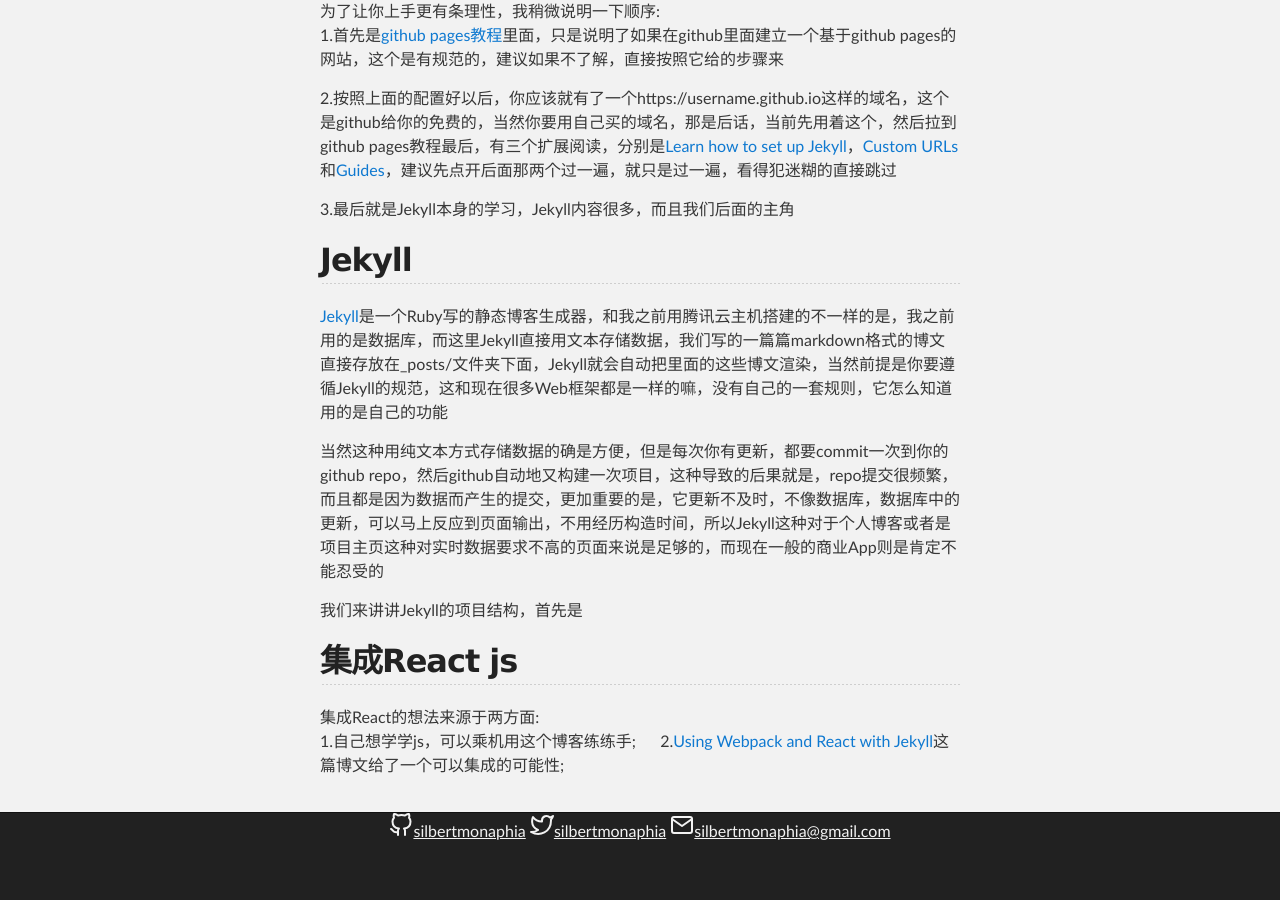
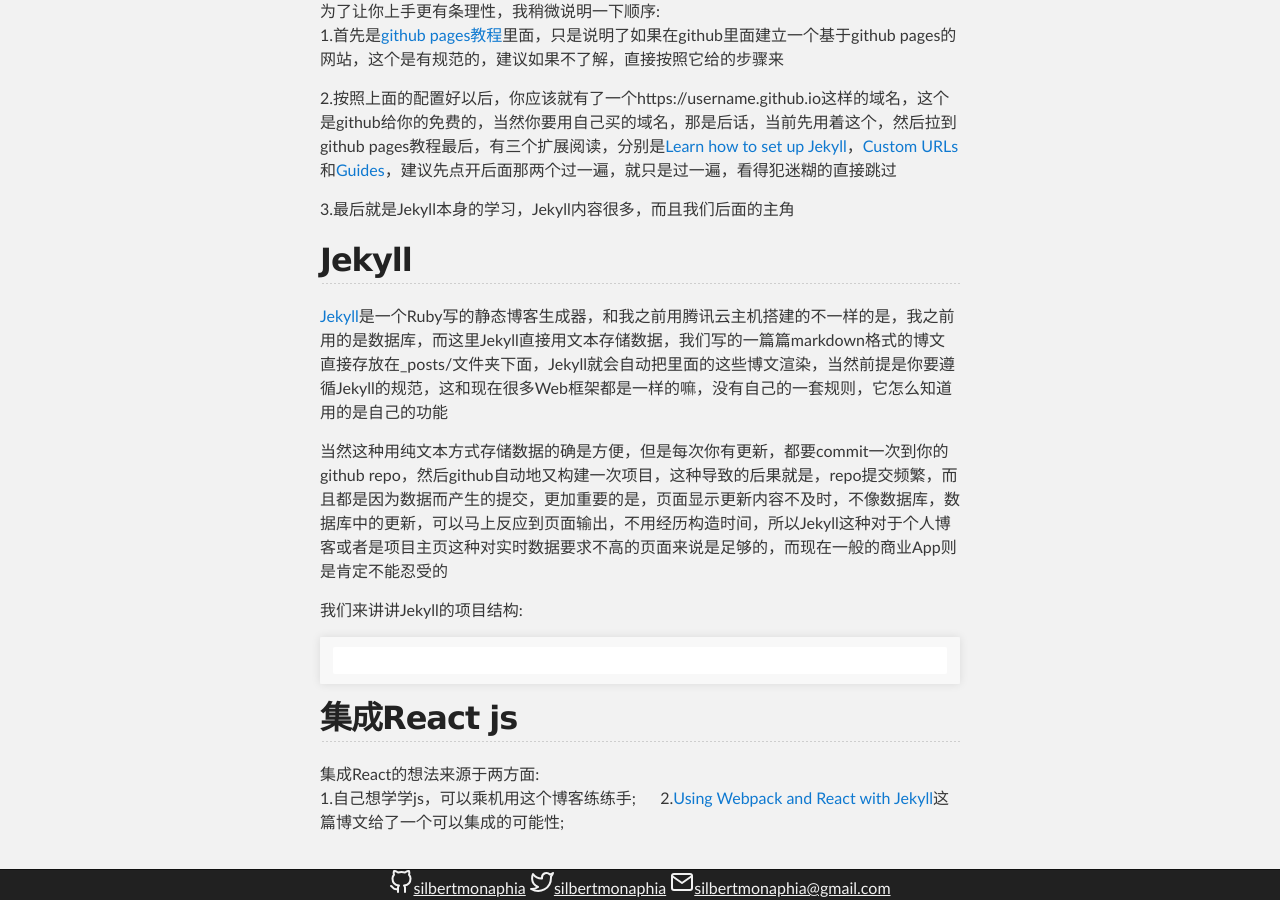
Before and after one commit to silbertmonaphia/silbertmonaphia.github.io, a Jekyll site: the page built from _posts/2018-01-02-关于这个博客.md, in a window 1280 px wide and 900 px high, scrolled down 1134 px. Built offline with Jekyll 4.4.1, drawn with Linux system fonts in a browser that asks for light colours; our own code applies the rules of GitHub Pages for plain Markdown files; the repository's description, which GitHub fills in, is left out; before the commit the page ends 1977 px from its top, so only the background shows below that.

Commit message:
Update 2018-01-02-关于这个博客.md

````diff
--- a/_posts/2018-01-02-关于这个博客.md
+++ b/_posts/2018-01-02-关于这个博客.md
@@ -35,9 +35,12 @@
 ## Jekyll
 [Jekyll](https://github.com/jekyll/jekyll)是一个Ruby写的静态博客生成器，和我之前用腾讯云主机搭建的不一样的是，我之前用的是数据库，而这里Jekyll直接用文本存储数据，我们写的一篇篇markdown格式的博文直接存放在_posts/文件夹下面，Jekyll就会自动把里面的这些博文渲染，当然前提是你要遵循Jekyll的规范，这和现在很多Web框架都是一样的嘛，没有自己的一套规则，它怎么知道用的是自己的功能
 
-当然这种用纯文本方式存储数据的确是方便，但是每次你有更新，都要commit一次到你的github repo，然后github自动地又构建一次项目，这种导致的后果就是，repo提交很频繁，而且都是因为数据而产生的提交，更加重要的是，它更新不及时，不像数据库，数据库中的更新，可以马上反应到页面输出，不用经历构造时间，所以Jekyll这种对于个人博客或者是项目主页这种对实时数据要求不高的页面来说是足够的，而现在一般的商业App则是肯定不能忍受的
+当然这种用纯文本方式存储数据的确是方便，但是每次你有更新，都要commit一次到你的github repo，然后github自动地又构建一次项目，这种导致的后果就是，repo提交频繁，而且都是因为数据而产生的提交，更加重要的是，页面显示更新内容不及时，不像数据库，数据库中的更新，可以马上反应到页面输出，不用经历构造时间，所以Jekyll这种对于个人博客或者是项目主页这种对实时数据要求不高的页面来说是足够的，而现在一般的商业App则是肯定不能忍受的
 
-我们来讲讲Jekyll的项目结构，首先是
+我们来讲讲Jekyll的项目结构:
+```
+
+```
 
 ## 集成React js
 集成React的想法来源于两方面:
````
